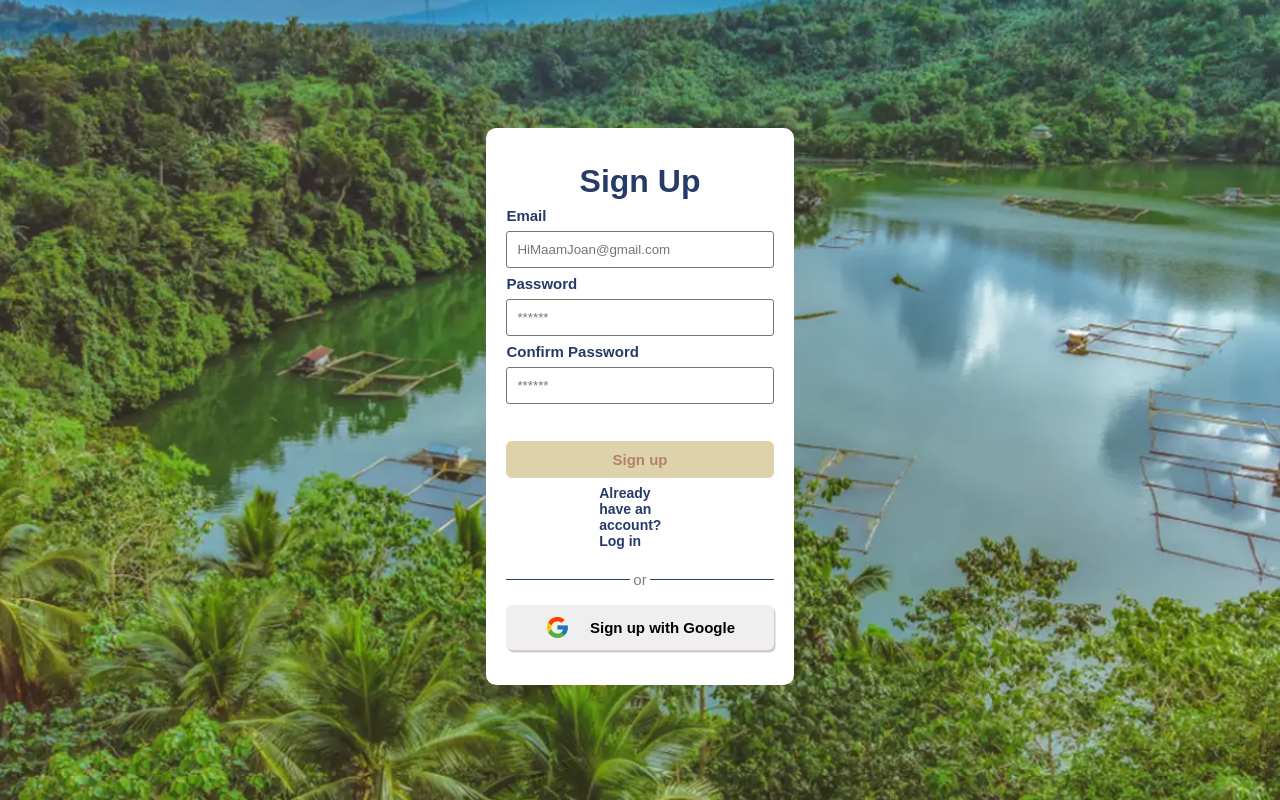
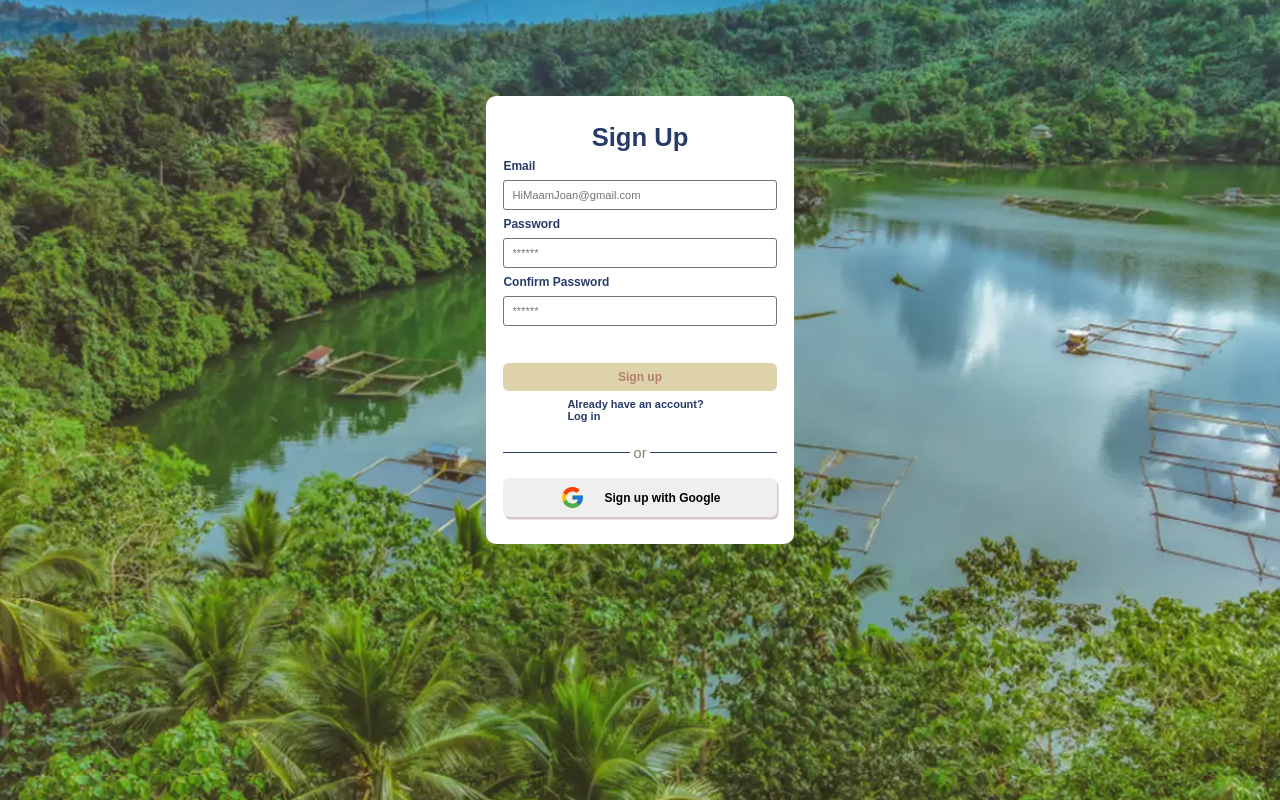
Before and after one commit to IvoryRoses/HappyTrails, a React (Vite) app: page /home in a window 1280 px wide. Both pictures are taken after a click on the button "Sign Up". Built offline with nearby package versions, Linux system fonts and the light colour scheme; no server answers.

Commit message:
Media Queries 2.0

```diff
--- a/src/Main/Style/authentication.css
+++ b/src/Main/Style/authentication.css
@@ -1,11 +1,141 @@
+/*Desktop View*/
+@media only screen and (max-height: 1008px) {
+  .authenticate {
+    margin-top: 8rem;
+    padding: 20px 20px;
+  }
+
+  .happy-text {
+    max-width: 200px;
+  }
+
+  .first-spacing {
+    padding: 15px 0px;
+    gap: 7px;
+  }
+
+  .text-header {
+    font-size: 2rem;
+  }
+
+  .inputs {
+    padding: 10px;
+  }
+
+  .text-email-pass {
+    font-size: 15px;
+  }
+
+  .forgot-padding {
+    padding-left: 17rem;
+  }
+
+  .btn-login {
+    padding: 10px;
+    font-size: 15px;
+  }
+
+  .text-forget {
+    font-size: 7px;
+  }
+
+  .create-padding {
+    padding: 0rem 8.2rem;
+  }
+
+  .already-padding {
+    padding: 0rem 5.8rem;
+  }
+
+  .back-padding {
+    padding: 0rem 9rem;
+  }
+
+  .text-create,
+  .text-already,
+  .text-back {
+    font-size: 7px;
+  }
+
+  .btn-google {
+    padding: 10px;
+    gap: 20px;
+    font-size: 15px;
+  }
+}
+
+/*Laptop View*/
+@media only screen and (max-height: 828px) {
+  .authenticate {
+    margin-top: 6rem;
+    padding: 17px 17px;
+  }
+
+  .happy-text {
+    max-width: 160px;
+  }
+
+  .first-spacing {
+    padding: 10px 0px;
+    gap: 7px;
+  }
+
+  .text-header {
+    font-size: 1.6rem;
+  }
+
+  .inputs {
+    padding: 8px;
+    font-size: 0.7rem;
+  }
+
+  .text-email-pass {
+    font-size: 12px;
+  }
+
+  .forgot-padding {
+    padding-left: 13rem;
+  }
+
+  .btn-login {
+    padding: 7px;
+    font-size: 12px;
+  }
+
+  .text-forget {
+    font-size: 5.5px;
+  }
+
+  .create-padding {
+    padding: 0rem 6.2rem;
+  }
+
+  .already-padding {
+    padding: 0rem 4rem;
+  }
+
+  .back-padding {
+    padding: 0rem 7rem;
+  }
+
+  .text-create,
+  .text-already,
+  .text-back {
+    font-size: 5.5px;
+  }
+
+  .btn-google {
+    padding: 7px;
+    gap: 20px;
+    font-size: 12px;
+  }
+}
+
 /*Main*/
 .authenticate {
   display: flex;
   flex-direction: column;
   background-color: white;
-  padding: 20px 20px;
-  min-height: 30vh;
-  margin-top: 8rem;
   margin-left: 38%;
   margin-right: 38%;
   border-radius: 10px;
@@ -15,8 +145,6 @@
 .first-spacing {
   display: flex;
   flex-direction: column;
-  padding: 15px 0px;
-  gap: 7px;
 }
 
 /*Every component has this*/
@@ -37,22 +165,18 @@
 .text-email-pass {
   display: flex;
   align-items: center;
-  font-size: 15px;
   color: #273b68;
 }
 
 .inputs {
-  padding: 10px;
   border-style: solid;
   border-width: 1px;
   border-radius: 3px;
 }
 
 .btn-login {
-  padding: 10px;
   border: none;
   border-radius: 6px;
-  font-size: 15px;
   font-weight: bold;
   background-color: #ded2aa;
   color: #b3816e;
@@ -74,11 +198,8 @@
   align-items: center;
   justify-content: center;
   margin-top: 10px;
-  padding: 10px;
-  gap: 20px;
   border: none;
   border-radius: 6px;
-  font-size: 15px;
   font-weight: bold;
   cursor: pointer;
   box-shadow: 1.5px 2.5px #d6caca;
@@ -114,30 +235,18 @@
 }
 
 /*Signin.tsx*/
-.forgot-padding {
-  padding-left: 17rem;
-}
 
 .text-forget {
   display: flex;
   justify-content: right;
-  font-size: 7px;
   color: #273b68;
   text-decoration: none;
-}
-
-.create-padding {
-  padding: 0rem 8.2rem;
 }
 
 .happy-div {
   display: flex;
   justify-content: center;
   margin-bottom: 1rem;
-}
-
-.happy-text {
-  max-width: 200px;
 }
 
 /*Signup.tsx*/
@@ -147,21 +256,13 @@
   padding-top: 30px;
 }
 
-.already-padding {
-  padding: 0rem 5.8rem;
-}
-
 /*ForgetPassword.tsx*/
-.back-padding {
-  padding: 0rem 9rem;
-}
 
 .text-create,
 .text-already,
 .text-back {
   display: flex;
   justify-content: center;
-  font-size: 7px;
   color: #273b68;
   text-decoration: none;
 }
--- a/src/Main/Style/dashboard.css
+++ b/src/Main/Style/dashboard.css
@@ -37,7 +37,7 @@
 /*Laptop View*/
 @media only screen and (max-height: 828px) {
   .leaflet-container {
-    height: 50.4rem;
+    height: 52rem;
     cursor: pointer;
     overflow: hidden;
   }
--- a/src/Main/Style/front.css
+++ b/src/Main/Style/front.css
@@ -1,5 +1,57 @@
 * {
   box-sizing: border-box;
+}
+
+@media only screen and (max-height: 1008px) {
+  .padayo {
+    top: 13rem;
+  }
+
+  .padayo-text {
+    margin-right: 85rem;
+    font-size: 2rem;
+    padding-left: 3rem;
+  }
+
+  .about-text {
+    margin-top: 47rem;
+    margin-right: 107rem;
+    left: 5rem;
+    font-size: 2rem;
+  }
+
+  .bruh-text {
+    margin-top: 2rem;
+    margin-left: 5rem;
+    margin-right: 5rem;
+    font-size: 1.5rem;
+  }
+}
+
+@media only screen and (max-height: 828px) {
+  .padayo {
+    top: 11rem;
+  }
+
+  .padayo-text {
+    margin-right: 67rem;
+    font-size: 1.6rem;
+    padding-left: 2rem;
+  }
+
+  .about-text {
+    margin-top: 37rem;
+    margin-right: 85rem;
+    left: 4rem;
+    font-size: 1.6rem;
+  }
+
+  .bruh-text {
+    margin-top: 1.4rem;
+    margin-left: 4rem;
+    margin-right: 5rem;
+    font-size: 1.2rem;
+  }
 }
 
 .nav-front {
@@ -11,8 +63,9 @@
   align-items: center;
   position: sticky;
   gap: 2rem;
-  padding: 0 2rem;
+  padding: 0rem 2rem;
   z-index: 3;
+  flex-shrink: 0;
 }
 
 .nav-front ul {
@@ -60,7 +113,6 @@
 
 .padayo {
   position: relative;
-  top: 15rem;
   left: 2rem;
   margin-right: 2rem;
   z-index: 2;
@@ -72,9 +124,7 @@
 }
 
 .padayo-text {
-  margin-right: 85rem;
   margin-top: 1rem;
-  padding-left: 3rem;
   color: #487e5c;
 }
 
@@ -87,18 +137,12 @@
 }
 
 .about-text {
-  margin-top: 47rem;
-  margin-right: 107rem;
-  left: 5rem;
   position: relative;
   z-index: 2;
   color: #487e5c;
 }
 
 .bruh-text {
-  margin-top: 2rem;
-  margin-left: 5rem;
-  margin-right: 5rem;
   text-align: justify;
   color: #487e5c;
 }
```
